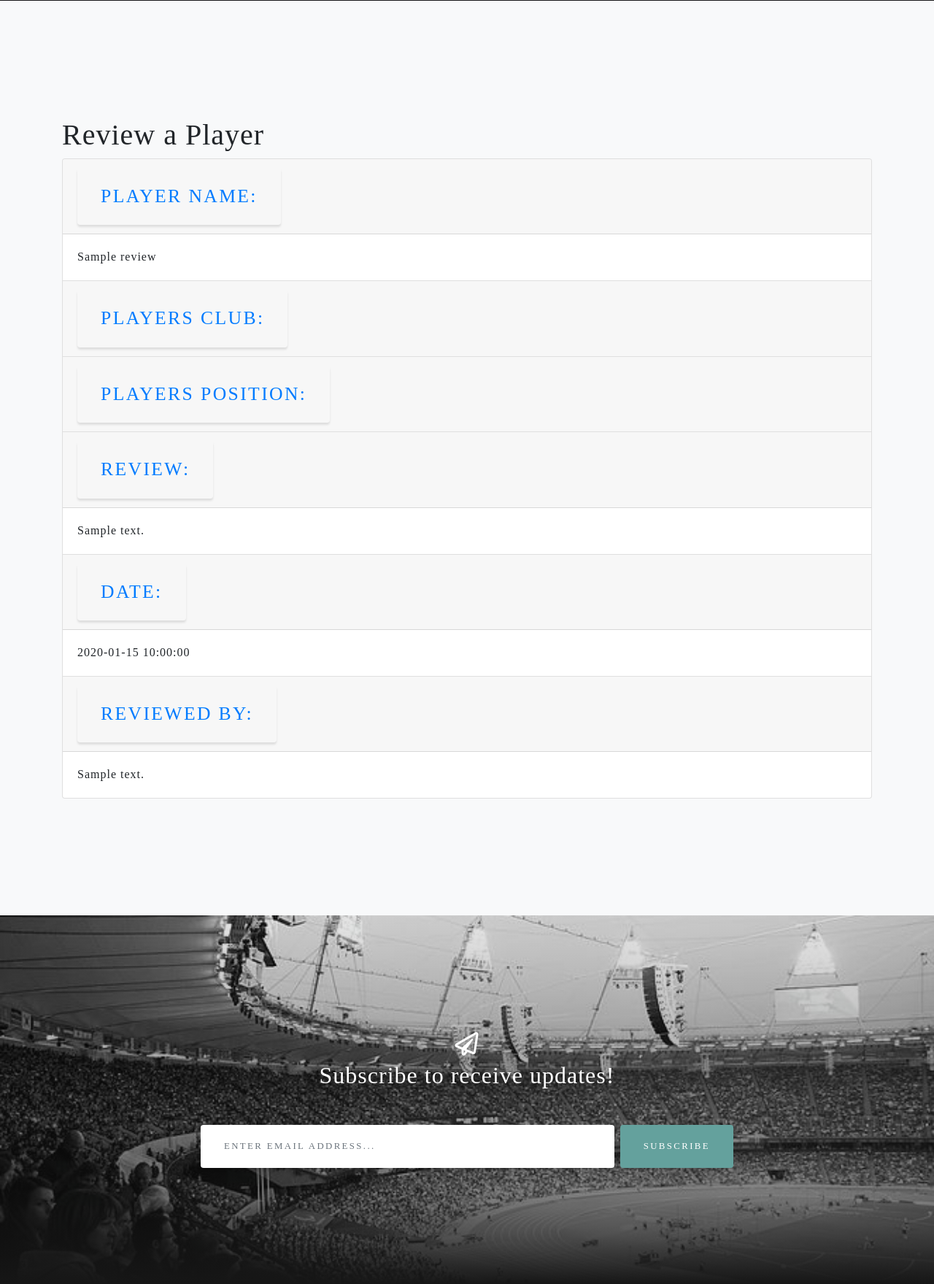
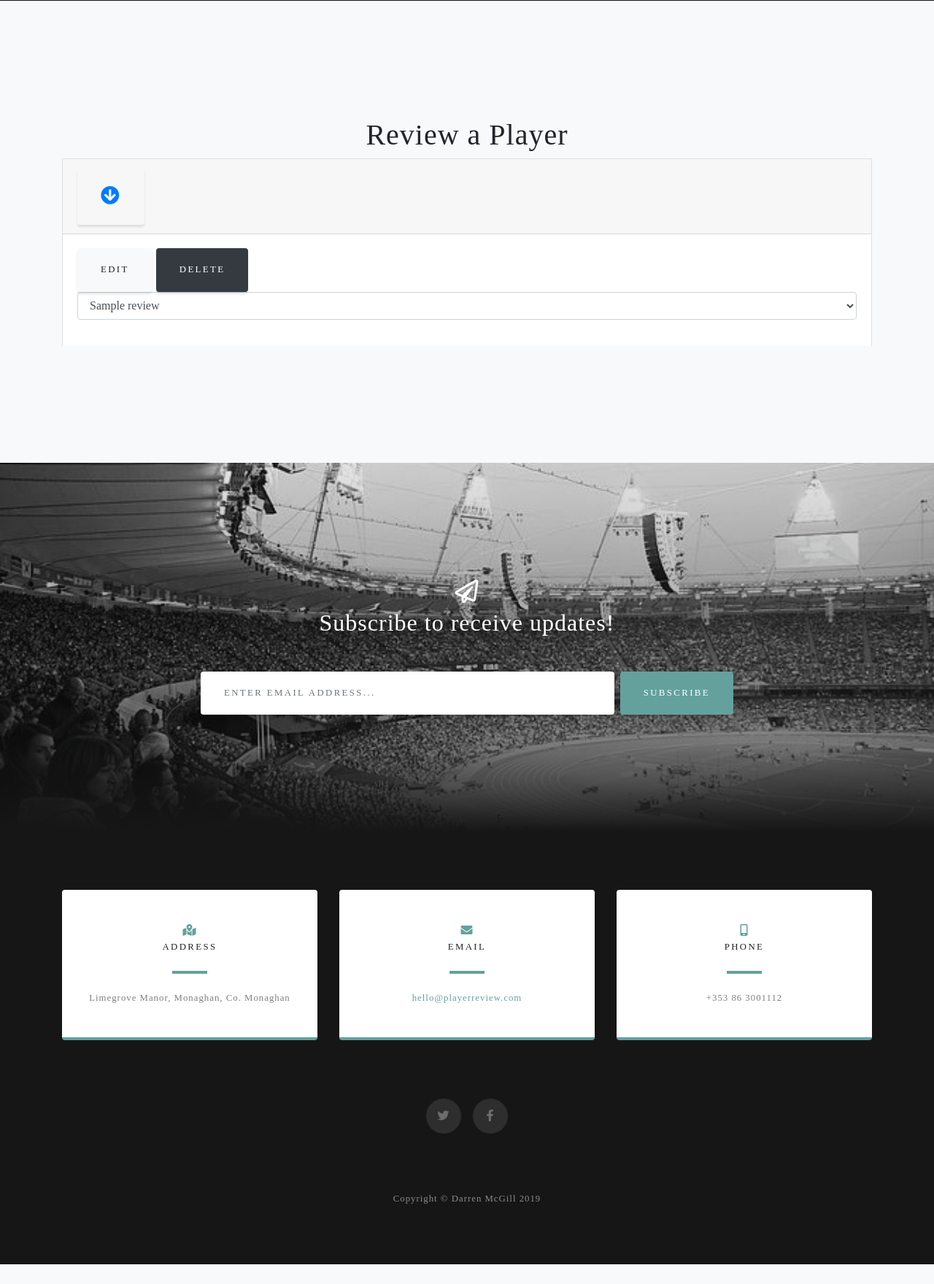
Before and after one commit to darrenmcgill35/milestone-project-3, a Flask app: page /review_a_player in a window 1280 px wide. Shown: the part 799-2558 px from the top of the page at 73% size. After the commit the page ends 2531 px from the top, so only its background shows below. Run offline with Flask 2, Linux system fonts and the light colour scheme; a database or web service that is not in the repository returns one stand-in record (values such as "Sample title"); some libraries are stand-ins or nearby versions.

Commit message:
update code in review_a_player.html

```diff
--- a/templates/base.html
+++ b/templates/base.html
@@ -4,7 +4,7 @@
     <meta charset="UTF-8">
     <link rel="stylesheet" href="https://stackpath.bootstrapcdn.com/bootstrap/4.3.1/css/bootstrap.min.css" integrity="sha384-ggOyR0iXCbMQv3Xipma34MD+dH/1fQ784/j6cY/iJTQUOhcWr7x9JvoRxT2MZw1T" crossorigin="anonymous">
     <!--<link rel="stylesheet" href="{{ url_for('static', filename='vendor/bootstrap/css/bootstrap.min.css') }}" type="text/css" />-->
-    <link rel="stylesheet" href="{{ url_for('static', filename='vendor/bootstrap/css/bootstrap-grid.min.css') }}" type="text/css" />
+    <!--<link rel="stylesheet" href="{{ url_for('static', filename='vendor/bootstrap/css/bootstrap-grid.min.css') }}" type="text/css" />-->
     <link rel="stylesheet" href="{{ url_for('static', filename='css/grayscale.min.css') }}" type="text/css" />
     <link rel="stylesheet" href="https://use.fontawesome.com/releases/v5.8.1/css/all.css" integrity="sha384-50oBUHEmvpQ+1lW4y57PTFmhCaXp0ML5d60M1M7uH2+nqUivzIebhndOJK28anvf" crossorigin="anonymous">
     <link rel="stylesheet" href="https://cdnjs.cloudflare.com/ajax/libs/hover.css/2.3.1/css/hover-min.css" type="text/css">
@@ -147,8 +147,8 @@
     <script src="https://code.jquery.com/jquery-3.3.1.slim.min.js" integrity="sha384-q8i/X+965DzO0rT7abK41JStQIAqVgRVzpbzo5smXKp4YfRvH+8abtTE1Pi6jizo" crossorigin="anonymous"></script>
     <script src="https://cdnjs.cloudflare.com/ajax/libs/popper.js/1.14.7/umd/popper.min.js" integrity="sha384-UO2eT0CpHqdSJQ6hJty5KVphtPhzWj9WO1clHTMGa3JDZwrnQq4sF86dIHNDz0W1" crossorigin="anonymous"></script>
     <script src="https://stackpath.bootstrapcdn.com/bootstrap/4.3.1/js/bootstrap.min.js" integrity="sha384-JjSmVgyd0p3pXB1rRibZUAYoIIy6OrQ6VrjIEaFf/nJGzIxFDsf4x0xIM+B07jRM" crossorigin="anonymous"></script>
-    <script src="{{ url_for('static', filename='vendor/jquery/jquery.min.js') }}"></script>
-    <script src="{{ url_for('static', filename='vendor/bootstrap/js/bootstrap.bundle.min.js') }}"></script>
+    <!--<script src="{{ url_for('static', filename='vendor/jquery/jquery.min.js') }}"></script>
+    <script src="{{ url_for('static', filename='vendor/bootstrap/js/bootstrap.bundle.min.js') }}"></script>-->
 
   <!-- Plugin JavaScript -->
   <script src="{{ url_for('static', filename='vendor/jquery-easing/jquery.easing.min.js') }}"></script>
--- a/templates/review_a_player.html
+++ b/templates/review_a_player.html
@@ -1,5 +1,5 @@
 {% extends 'base.html' %} {% block content %}
-        <h1>{{ page_title }}</h1>
+        <h1 class="text-center">{{ page_title }}</h1>
 
     <div class="accordion" id="accordionExample">
         {% for review in reviews %}
@@ -7,94 +7,29 @@
             <div class="card-header" id="headingOne">
               <h2 class="mb-0">
                 <button class="btn btn-link" type="button" data-toggle="collapse" data-target="#collapseOne" aria-expanded="true" aria-controls="collapseOne">
-                  Player Name:
+                  <i class="fas fa-arrow-circle-down"></i>
                 </button>
               </h2>
             </div>
 
             <div id="collapseOne" class="collapse show" aria-labelledby="headingOne" data-parent="#accordionExample">
               <div class="card-body">
-                {{ review.player_name }}
+                  <button type="button" class="btn btn-light">Edit</button>
+                    <button type="button" class="btn btn-dark">Delete</button>
+                  <div class="form-group">
+                    <!--<label for="exampleFormControlSelect1">Example select</label>-->
+                    <select class="form-control" id="exampleFormControlSelect1">
+                        <option><span>{{ review.player_name }}</span></option>
+                      <option><span>{{ review.player_club }}</span></option>
+                      <option><span>{{ review.player_position }}</span></option>
+                      <option><span>{{ review.player_review }}</span></option>
+                      <option><span>{{ review.issue_date }}</span></option>
+                      <option><span>{{ review.review_from }}</span></option>
+                    </select>
+                  </div>
               </div>
             </div>
           </div>
-          <div class="card">
-            <div class="card-header" id="headingTwo">
-              <h2 class="mb-0">
-                <button class="btn btn-link collapsed" type="button" data-toggle="collapse" data-target="#collapseTwo" aria-expanded="false" aria-controls="collapseTwo">
-                  Players Club:
-                </button>
-              </h2>
-            </div>
-            <div id="collapseTwo" class="collapse" aria-labelledby="headingTwo" data-parent="#accordionExample">
-              <div class="card-body">
-                  {{ review.player_club }}
-                 </div>
-            </div>
-          </div>
-          <div class="card">
-            <div class="card-header" id="headingThree">
-              <h2 class="mb-0">
-                <button class="btn btn-link collapsed" type="button" data-toggle="collapse" data-target="#collapseThree" aria-expanded="false" aria-controls="collapseThree">
-                  Players Position:
-                </button>
-              </h2>
-            </div>
-            <div id="collapseThree" class="collapse" aria-labelledby="headingThree" data-parent="#accordionExample">
-              <div class="card-body">
-                 {{ review.player_position }}
-                </div>
-            </div>
-          </div>
-            <div class="card">
-                <div class="card-header" id="headingFour">
-                  <h2 class="mb-0">
-                    <button class="btn btn-link" type="button" data-toggle="collapse" data-target="#collapseFour" aria-expanded="true" aria-controls="collapseFour">
-                      Review:
-                    </button>
-                  </h2>
-                </div>
-
-                <div id="collapseFour" class="collapse show" aria-labelledby="headingFour" data-parent="#accordionExample">
-                  <div class="card-body">
-                      {{ review.player_review }}
-                  </div>
-                </div>
-            </div>
-
-            <div class="card">
-                <div class="card-header" id="headingFive">
-                  <h2 class="mb-0">
-                    <button class="btn btn-link" type="button" data-toggle="collapse" data-target="#collapseFive" aria-expanded="true" aria-controls="collapseFive">
-                      Date:
-                    </button>
-                  </h2>
-                </div>
-
-                <div id="collapseFive" class="collapse show" aria-labelledby="headingFive" data-parent="#accordionExample">
-                  <div class="card-body">
-                      {{ review.issue_date }}
-                    </div>
-                </div>
-            </div>
-
-            <div class="card">
-                <div class="card-header" id="headingSix">
-                  <h2 class="mb-0">
-                    <button class="btn btn-link" type="button" data-toggle="collapse" data-target="#collapseSix" aria-expanded="true" aria-controls="collapseSix">
-                      Reviewed by:
-                    </button>
-                  </h2>
-                </div>
-
-                <div id="collapseSix" class="collapse show" aria-labelledby="headingSix" data-parent="#accordionExample">
-                  <div class="card-body">
-                      {{ review.review_from }}
-                  </div>
-                </div>
-          </div>
-        {% endfor %}
+            {% endfor %}
     </div>
-
-
 {% endblock %}
```
